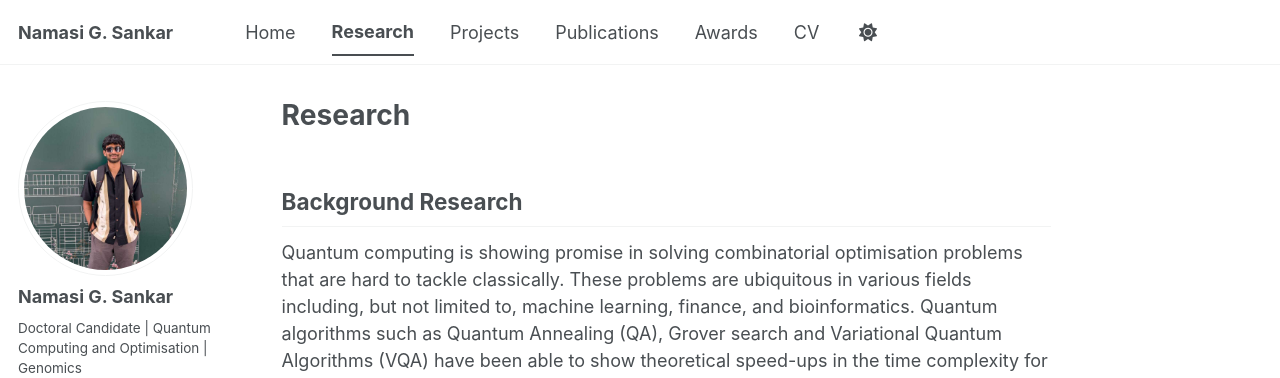
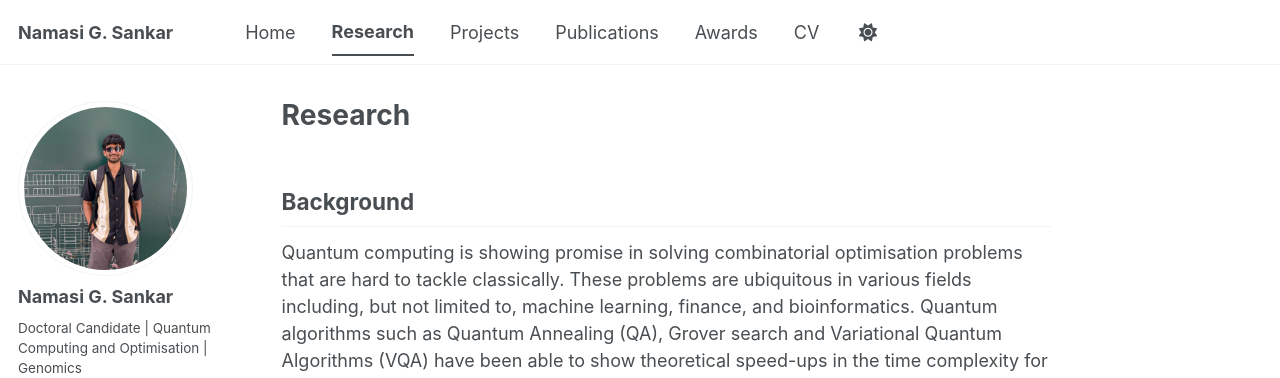
Before and after one commit to Namasi-PhD/Namasi-PhD.github.io, a Jekyll site: the page built from _pages/research.md, in a window 1280 px wide and 900 px high. Shown: the top 378 px of the window. Built offline with Jekyll 4.4.1, drawn with Linux system fonts in a browser that asks for light colours; some web fonts are replaced; a script bundle is joined from its source files by our own code; library files that are not in the unit come from our copies.

Commit message:
Revise research background section and title
Updated the section title from 'Background Research' to 'Background' and revised the content for clarity and conciseness.

```diff
--- a/_pages/research.md
+++ b/_pages/research.md
@@ -4,7 +4,7 @@ title: "Research"
 permalink: /research/
 ---
 
-## Background Research
+## Background
 Quantum computing is showing promise in solving combinatorial optimisation problems that are hard to tackle classically. These problems are ubiquitous in various fields including, but not limited to, machine learning, finance, and bioinformatics. Quantum algorithms such as Quantum Annealing (QA), Grover search and Variational Quantum Algorithms (VQA) have been able to show theoretical speed-ups in the time complexity for combinatorial optimisation problems. The bioinformatics domain inherently includes many NP-hard combinatorial optimisation problems such as genome assembly, sequence alignment, metagenomic binning, etc. Current high performance computing (HPC) solutions still require days to solve a genome assembly problem, where time could be a crucial factor in events like a viral outbreak. The hope is that quantum approaches could significantly reduce the time to solutions for these types of problems. To encode these problems for a quantum solver, they can be transformed into Quadratic Unconstrained Binary Optimisation (QUBO) embeddings.
 
 The QUBO model provides a unified framework for formulating many NP-Hard combinatorial optimization problems such as the Travelling Salesman Problem (TSP), graph partitioning, and scheduling which are difficult to scale using classical exact solvers. Although there are specialized heuristics (e.g., Lin–Kernighan for TSP), they lack generality. In contrast, general-purpose QUBO solvers, including IBM Cplex and other MILP/QP engines, offer flexibility but struggle with large instances, with more than 100 binary variables. QUBO also has the advantage of being represented as a quantum energy Hamiltonian naturally, which can then be optimised via quantum computing and classical Simulated Annealing (SA). Many quantum algorithms provide multiple optimal solutions in parallel, by taking advantage of quantum superposition. This is useful for many applications such as cancer genomics, where identifying variants becomes important.
```
